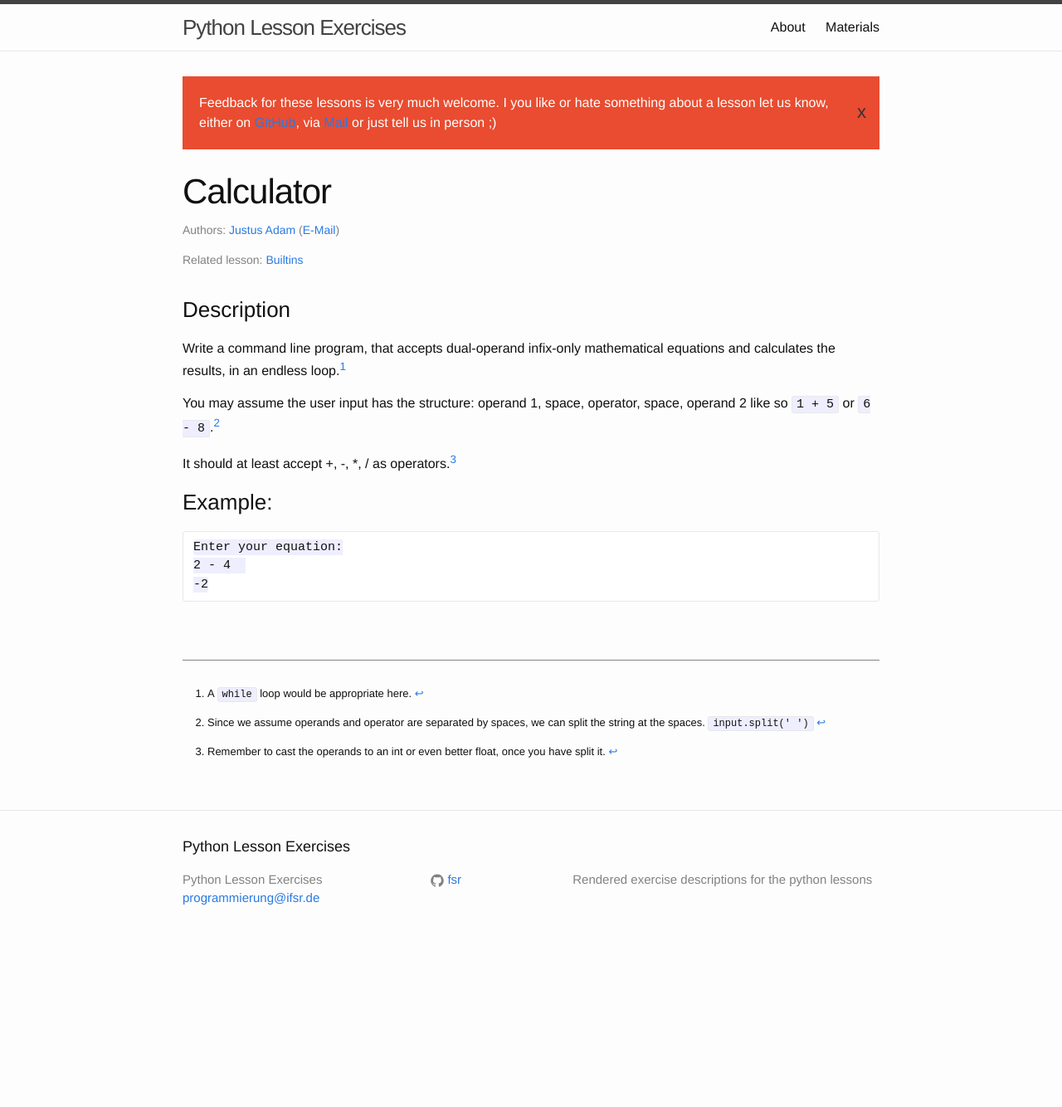
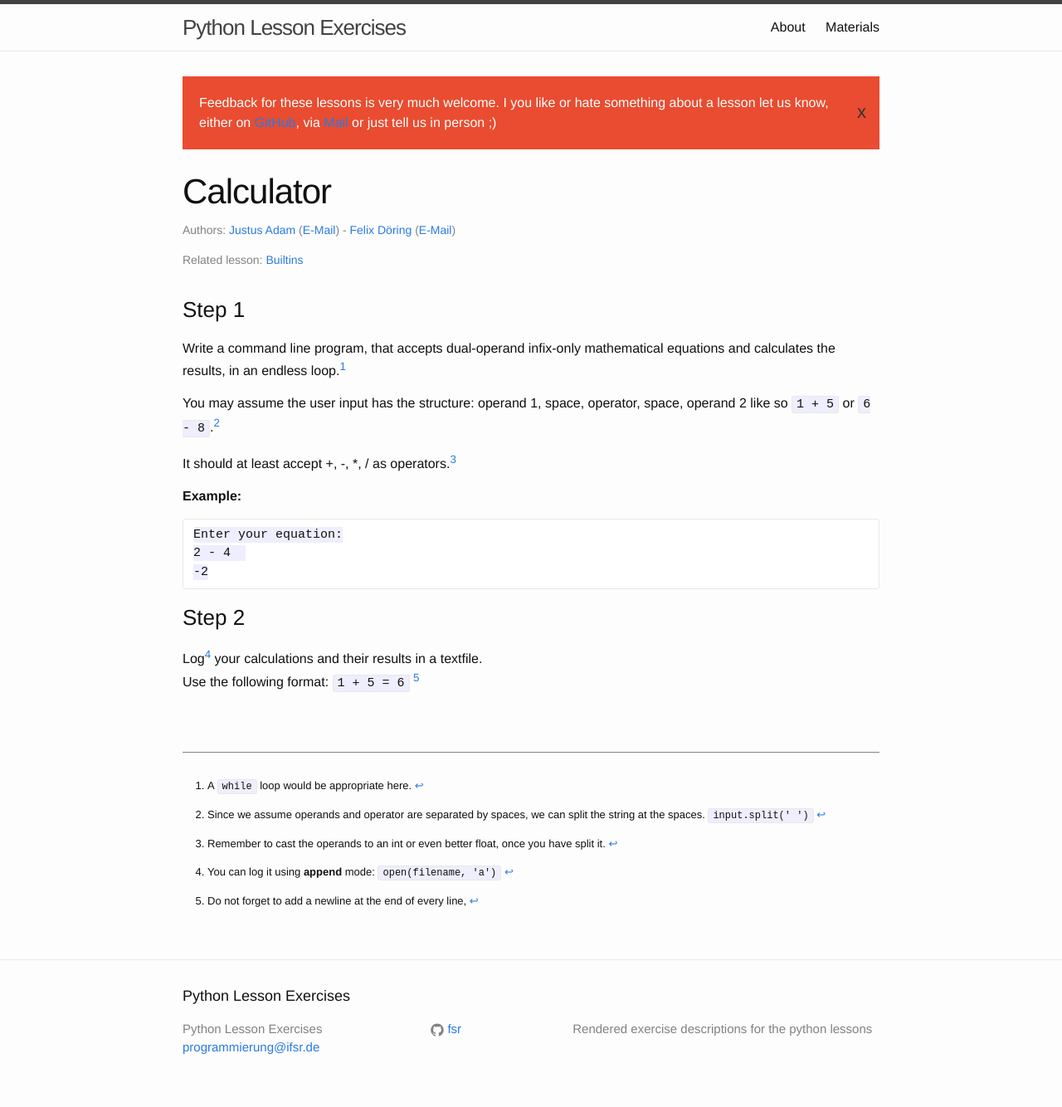
Before and after one commit to fsr/python-lessons, a Jekyll site: the page built from _exercises/calculator.md, in a window 1280 px wide. Shown: the whole page at 83% size. Built offline with Jekyll 4.4.1, drawn with Linux system fonts in a browser that asks for light colours; before the commit the page ends 1154 px from its top, so only the background shows below that.

Commit message:
review calculator.md

```diff
--- a/_exercises/calculator.md
+++ b/_exercises/calculator.md
@@ -1,12 +1,12 @@
 ---
 title: Calculator
-status: finished
+status: reviewed
 # number: 7
-authors: justus
+authors: [justus, felix]
 lesson: 3
 ---
 
-### Description
+### Step 1
 
 Write a command line program, that accepts dual-operand infix-only mathematical equations and calculates the results, in an endless loop.[^while]
 
@@ -23,8 +23,19 @@ It should at least accept +, -, \*, / as operators.[^strategy]
 [^strategy]:
     Remember to cast the operands to an int or even better float, once you have split it.
 
-### Example:
+**Example:**
 
     Enter your equation:
     2 - 4
     -2
+
+### Step 2
+
+Log[^a] your calculations and their results in a textfile.
+Use the following format: `1 + 5 = 6` [^newline]
+
+[^a]:
+    You can log it using **append** mode: `open(filename, 'a')`
+
+[^newline]:
+    Do not forget to add a newline at the end of every line,
```
